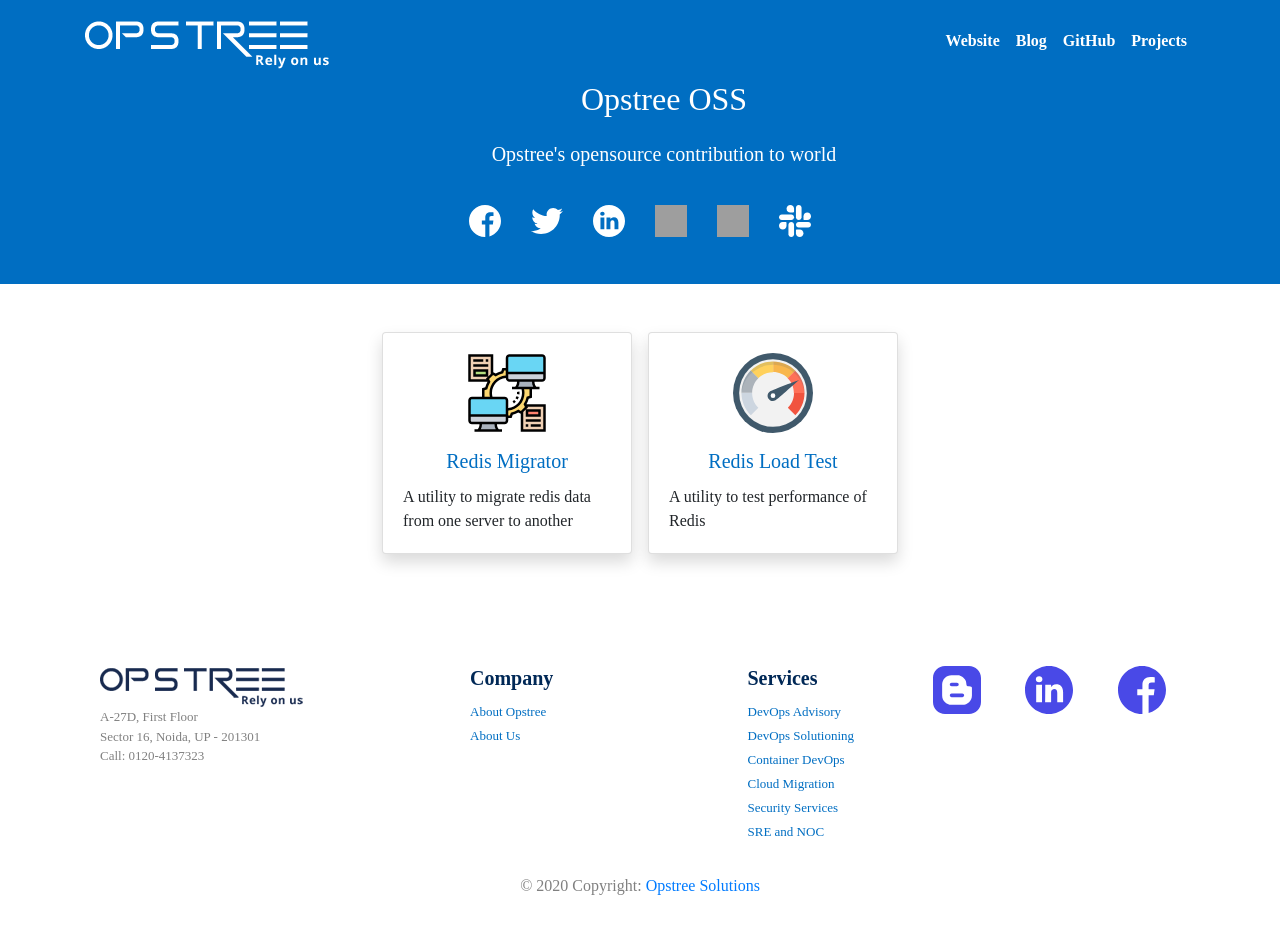
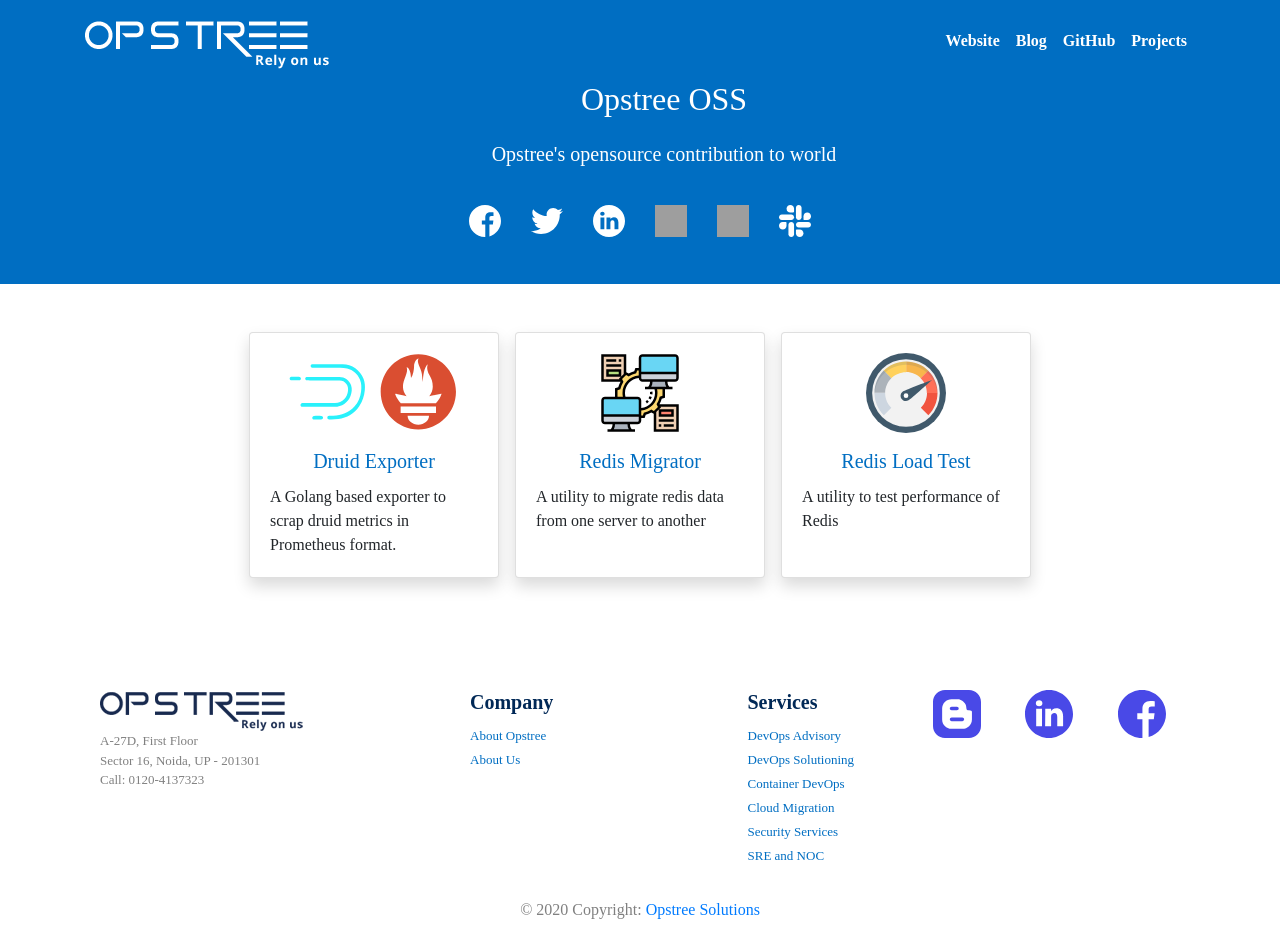
Before and after one commit to opstree/opstree.github.io, a Jekyll site: the page built from database/database.html, in a window 1280 px wide and 938 px high. Built offline with Jekyll 4.4.1, drawn with Linux system fonts in a browser that asks for light colours; some web fonts are replaced; grey boxes are pictures that could not be loaded.

Commit message:
Added druid exporter in database section

```diff
--- a/_config.yml
+++ b/_config.yml
@@ -128,6 +128,11 @@
 
 
 database:
+  - icon_path: "static/druid-exporter.svg"
+    name: "Druid Exporter"
+    description: A Golang based exporter to scrap druid metrics in Prometheus format.
+    repo_link: https://github.com/opstree/druid-exporter
+
   - icon_path: "static/redis-migration.svg"
     name: "Redis Migrator"
     description: A utility to migrate redis data from one server to another
```
Also changed, not shown: database/static/druid-exporter.svg (added).
